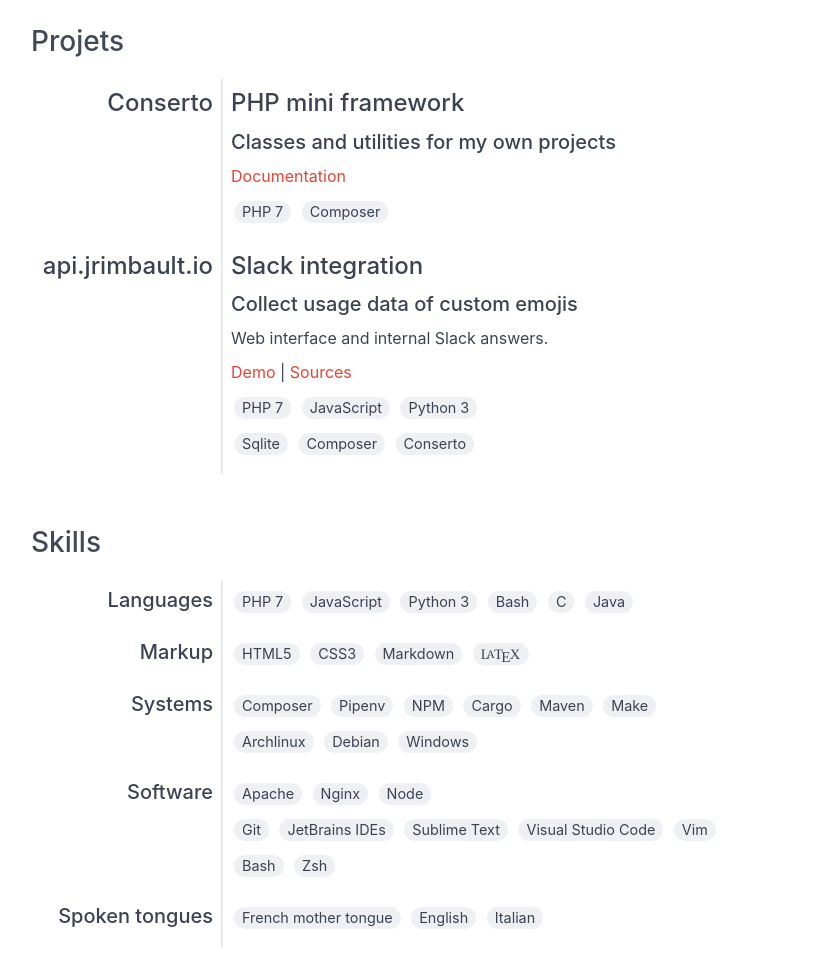
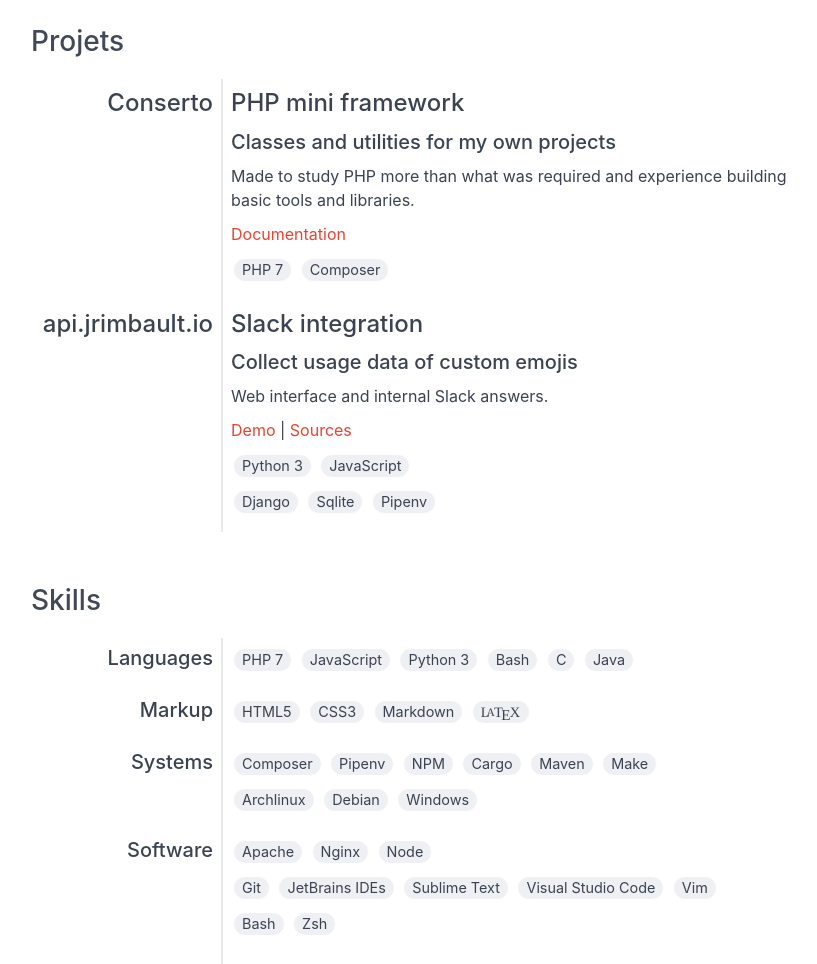
Before and after one commit to jRimbault/jrimbault.github.io, a plain HTML site: page en.html in a window 1280 px wide. Shown: the part 1604-2568 px from the top of the page, without its empty margins (297-1114 px from the left). Drawn offline with nearby package versions, Linux system fonts and the light colour scheme.

Commit message:
update projects

```diff
--- a/en.html
+++ b/en.html
@@ -298,6 +298,10 @@
               <h4>PHP mini framework</h4>
               <h5>Classes and utilities for my own projects</h5>
               <p>
+                Made to study PHP more than what was required and experience
+                building basic tools and libraries.
+              </p>
+              <p>
                 <a href="https://github.com/jRimbault/Conserto/wiki">Documentation</a>
               </p>
             </div>
@@ -330,14 +334,13 @@
             </div>
             <div class="cv-taglist">
               <p>
-                <span class="chip">PHP 7</span>
+                <span class="chip">Python 3</span>
                 <span class="chip">JavaScript</span>
-                <span class="chip">Python 3</span>
               </p>
               <p>
+                <span class="chip">Django</span>
                 <span class="chip">Sqlite</span>
-                <span class="chip">Composer</span>
-                <span class="chip">Conserto</span>
+                <span class="chip">Pipenv</span>
               </p>
             </div>
           </div>
```
Also changed, not shown: index.html (+7 -4 lines).
